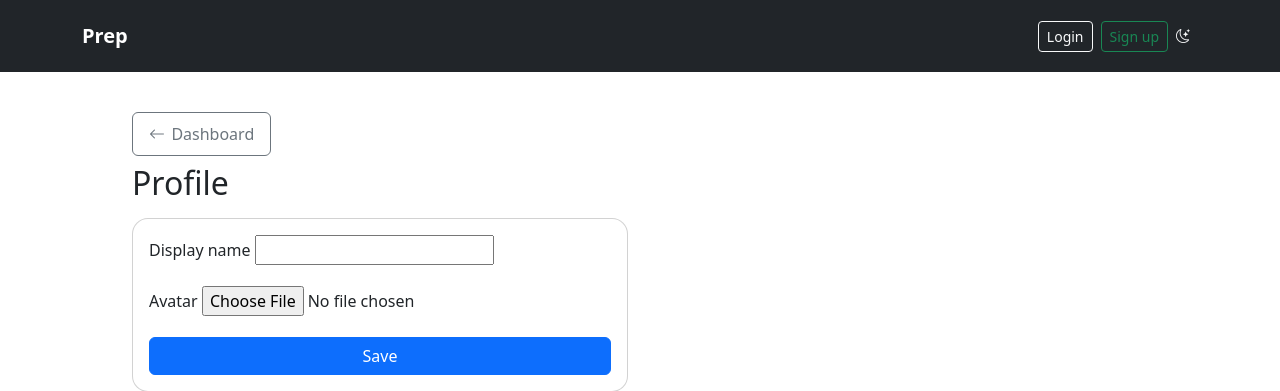
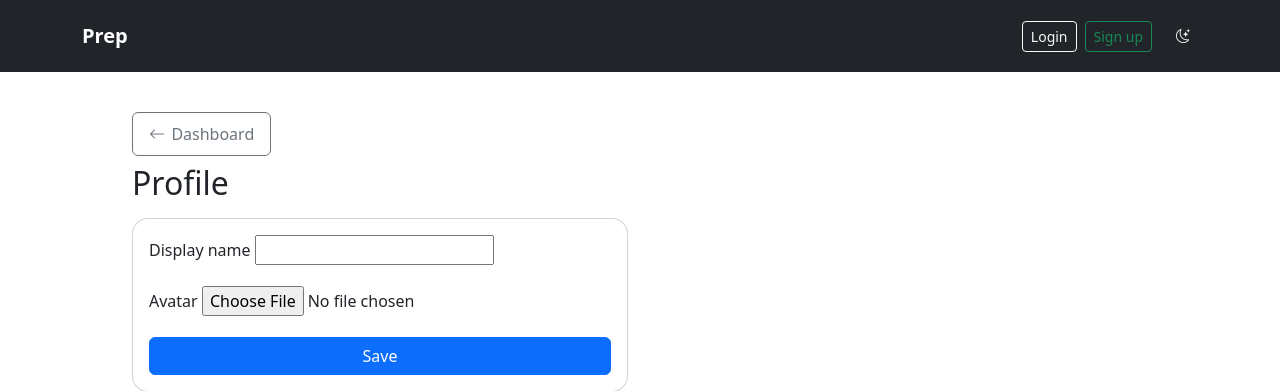
Before and after one commit to fenasti/resto_plan, a Django app: template accounts/templates/accounts/profile.html in a window 1280 px wide. Shown: the top 391 px of the page. Run offline with Django 3.2, Linux system fonts and the light colour scheme; the template is opened without the code that fills it: most values are stand-ins (such as "Sample title", 1, 10 or a date in 2020); form fields are guessed from the names that the template uses; some libraries are stand-ins or nearby versions.

Commit message:
Add breathing room between the theme toggle and Logout on desktop
order-lg-2 pushes the toggle after the nav-collapse content on wide
screens, landing it flush against Logout with no gap between them.

Co-Authored-By: Claude Sonnet 5 <noreply@anthropic.com>

```diff
--- a/templates/includes/navbar.html
+++ b/templates/includes/navbar.html
@@ -2,7 +2,7 @@
   <div class="container py-2">
     <a class="navbar-brand fw-semibold" href="{% url 'home:index' %}">Prep</a>
 
-    <div class="d-flex align-items-center gap-2 order-lg-2">
+    <div class="d-flex align-items-center gap-2 order-lg-2 ms-lg-3">
       <button type="button" class="btn btn-sm btn-outline-light theme-toggle" data-theme-toggle title="Toggle dark mode">
         <i class="bi bi-moon-stars theme-icon-dark"></i>
         <i class="bi bi-sun theme-icon-light"></i>
```
